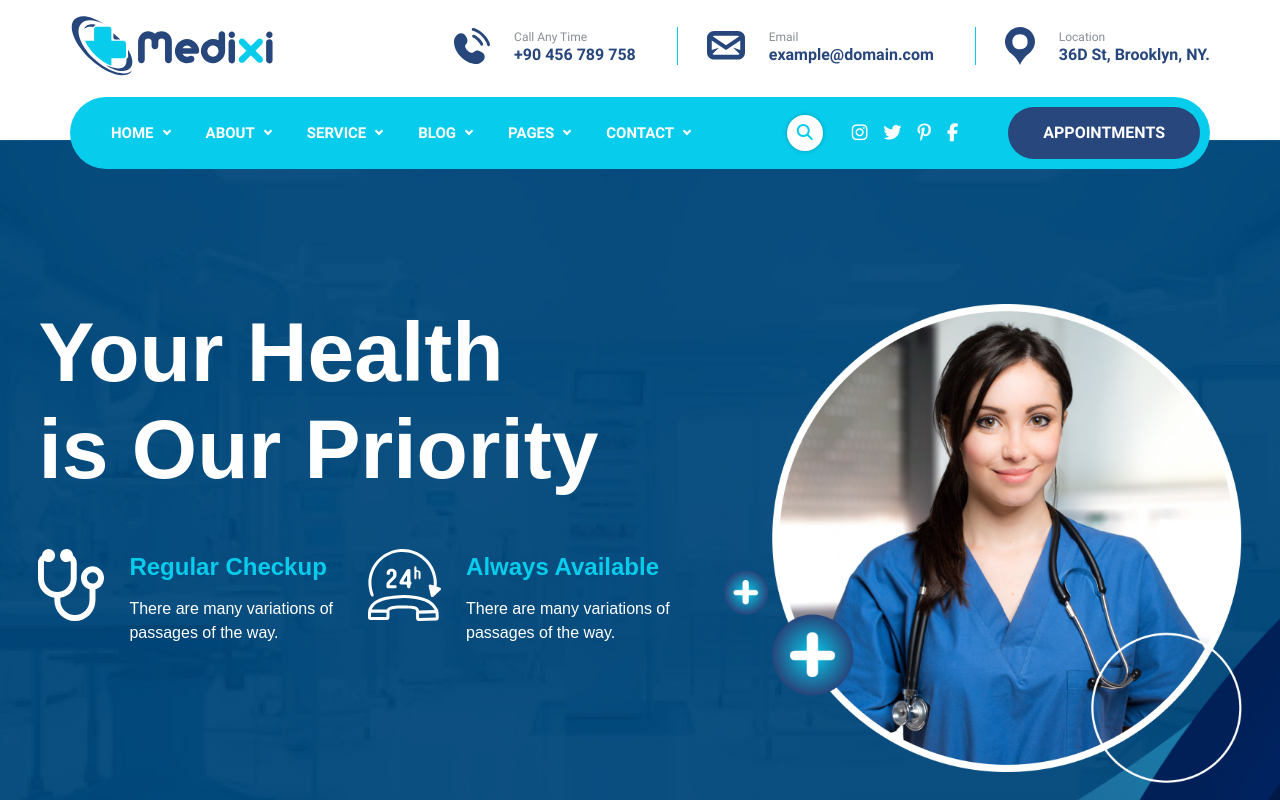
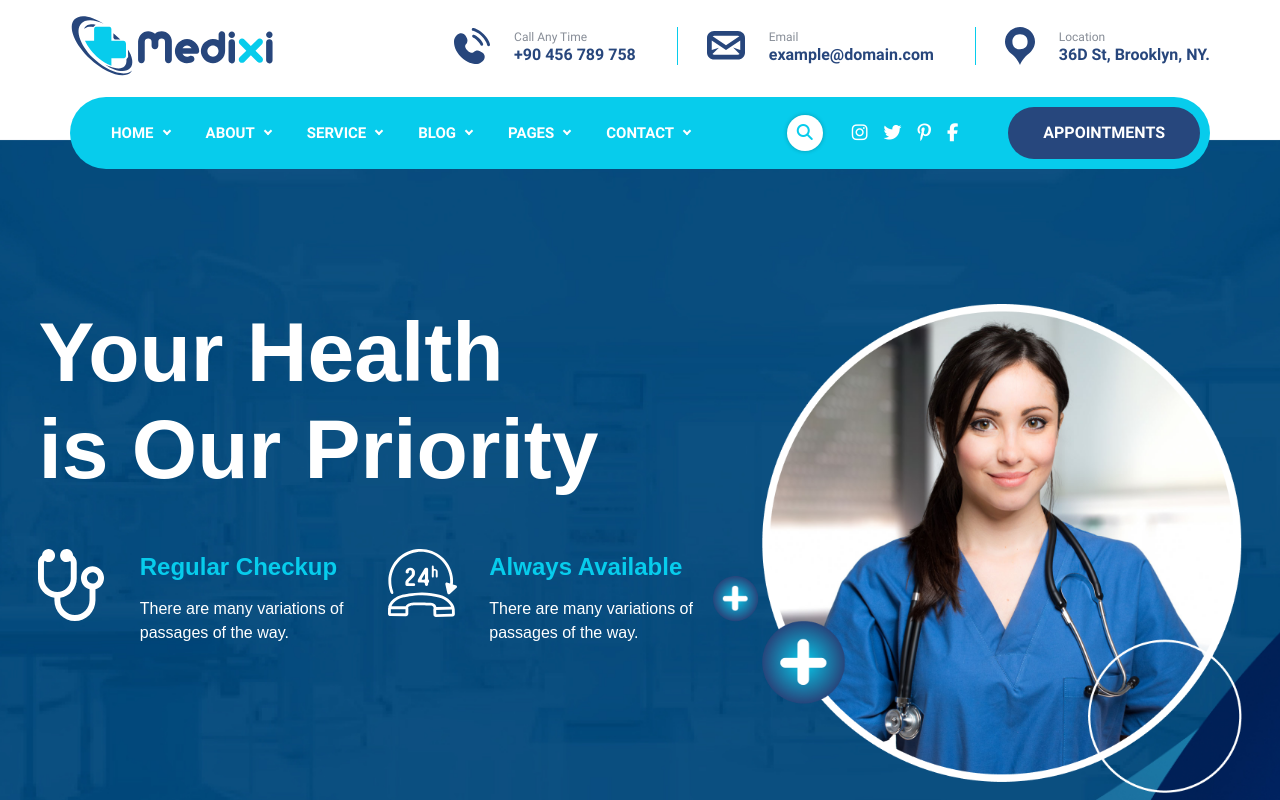
Before and after one commit to MNaguib2/health-line, an Angular app: page / in a window 1280 px wide. Shown: the top 800 px of the page. Built offline with nearby package versions, Linux system fonts and the light colour scheme; a web font is replaced by a local one.

Commit message:
use grid tailwind

```diff
--- a/src/app/routes/home/panner-slide/panner-slide.component.html
+++ b/src/app/routes/home/panner-slide/panner-slide.component.html
@@ -1,26 +1,29 @@
 <section class="section-banner md:mt-[-30px]">
   <div class="flex justify-center">
-    <div class="content-banner md:w-[94%] 1280px:w-[94%] 1400px:w-5/6">
-        <div class="w-[78%] 1400px:w-[50%]">
-            <h1 class="title-header-pander">Your Health<br> is Our Priority</h1>
-            <div class="feature-content">
-                <div class="hero-feature-box">
-                    <div class="icon"><img src="assets/image/Stethoscope.svg" alt=""></div>
-                    <span>
+    <div class="content-banner 1200px:justify-center w-[94%] 1280px:w-[94%] 1400px:w-5/6 md:pt-[165px] md:pb-[176px] py-[80px] 450px:py-[120px]">
+
+        <div class="450px:w-[88%] max-w-[675px] w-[95%] md:w-[90%] 1400px:w-[50%]">
+            <h1 class="title-header-pander text-[40px] md:text-[84px]">Your Health<br class="md:block hidden"> is Our Priority</h1>
+            <div class="feature-content grid grid-cols-2 gap-6">
+
+                <div class="hero-feature-box grid grid-cols-8 md:col-span-1 col-span-2 md:gap-0 sm:gap-3 1200px:gap-4">
+                    <div class="icon md:col-span-2 450px:col-span-1 col-span-3"><img src="assets/image/Stethoscope.svg" class="max-w-full" alt=""></div>
+                    <span class="md:col-span-6 450px:col-span-7 450px:ps-4 col-span-8 450px:pt-0 pt-3">
                     <h4 class="title-two">Regular Checkup</h4>
-                    <p>There are many variations of <br>passages of the way.</p>
+                    <p>There are many variations of <br class="450px:hidden">passages of the way.</p>
                 </span>
                 </div>
-                <div class="hero-feature-box">
-                    <div class="icon"><img src="assets/image/banner7-3.svg" alt=""></div>
-                <span>
+
+                <div class="hero-feature-box md:col-span-1 col-span-2 grid grid-cols-8 md:gap-0 1200px:gap-4">
+                    <div class="icon md:col-span-2 450px:col-span-1 col-span-3"><img src="assets/image/banner7-3.svg" alt=""></div>
+                <span class="md:col-span-6 450px:col-span-7 450px:ps-4 col-span-8 450px:pt-0 pt-3">
                     <h4 class="title-two">Always Available</h4>
-                    <p>There are many variations of <br>passages of the way.</p>
+                    <p>There are many variations of <br class="md:block hidden">passages of the way.</p>
                 </span>
                 </div>
             </div>
         </div>
-        <div class="max-w-[45%] sm:hidden md:block hidden">
+        <div class="max-w-[45%] md:hidden 1200px:block hidden">
             <img src="./assets/image/banner1-1.png"/>
         </div>
     </div>
--- a/src/app/routes/home/panner-slide/panner-slide.component.scss
+++ b/src/app/routes/home/panner-slide/panner-slide.component.scss
@@ -5,25 +5,22 @@
   background-position: center center;
 }
 .content-banner{
-  padding: 165px 0 176px;
   display: flex;
-  justify-content: center;
 }
 .title-header-pander{
   color: white;
-  font-size: 84px;
   font-weight: 700;
   line-height: normal;
   margin-bottom: 51px;
   font-family: "Quicksand", sans-serif;
 }
 .feature-content{
-  display: flex;
-  gap: 35px;
+  // display: flex;
+  // gap: 35px;
 }
 .hero-feature-box{
-  display: flex;
-  gap: 25px;
+  // display: flex;
+  // gap: 25px;
   > span{
     display: flex;
     flex-direction: column;
--- a/tailwind.config.js
+++ b/tailwind.config.js
@@ -6,6 +6,9 @@ module.exports = {
   theme: {
     extend: {
       screens: {
+        '450px': '450px',
+        '900px': '900px',
+        '1050px': '1050px',
         '1200px': '1200px',
         '1280px': '1280px',
         '1400px': '1400px',
```
